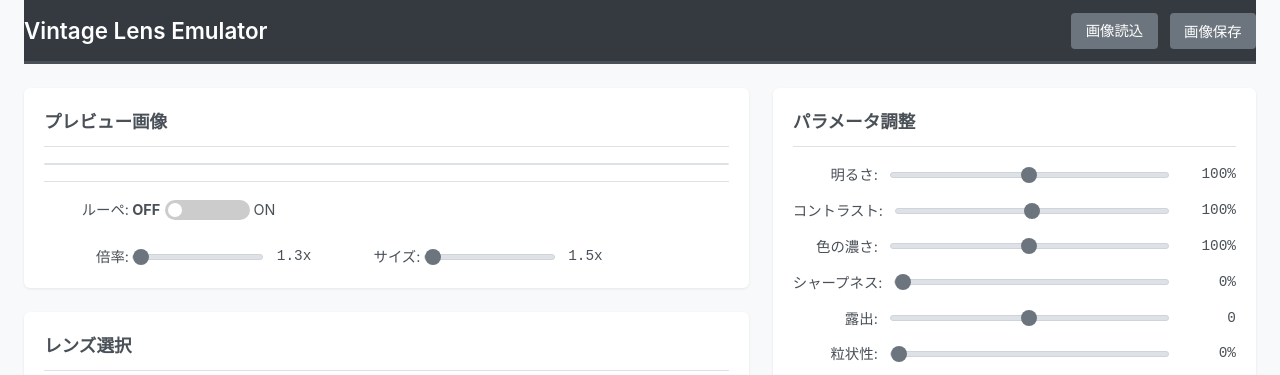
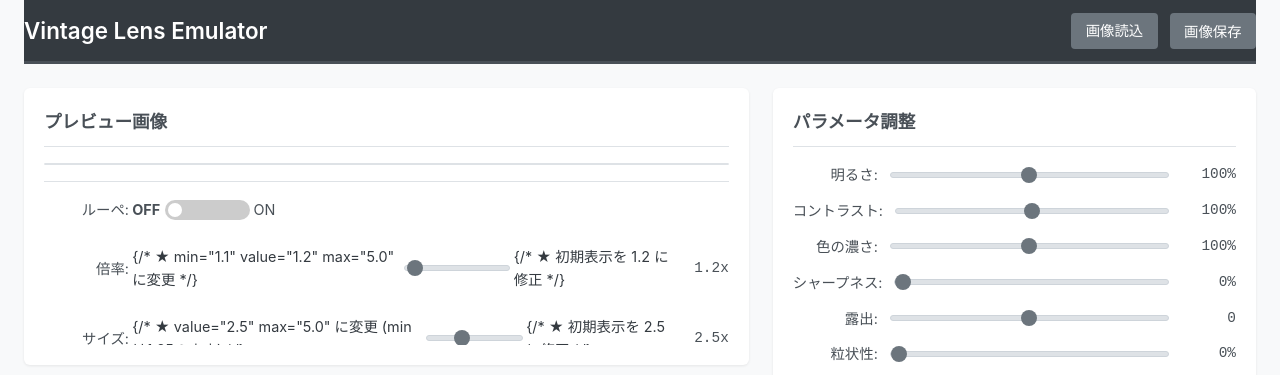
Before and after one commit to walhalax/VintageLensEmulator, a plain HTML site: page index.html in a window 1280 px wide. Shown: the top 375 px of the page. Drawn offline with Linux system fonts and the light colour scheme.

Commit message:
Adjust loupe zoom/size initial values and range

```diff
--- a/index.html
+++ b/index.html
@@ -38,13 +38,17 @@
                     <div class="loupe-drawer-content">
                         <div class="control-group">
                             <label for="loupe-zoom">倍率:</label>
-                            <input type="range" id="loupe-zoom" name="loupe-zoom" min="1.25" max="7" value="1.25" step="0.1">
-                            <span class="value-display"><span id="loupe-zoom-value">1.25</span>x</span>
+                            {/* ★ min="1.1" value="1.2" max="5.0" に変更 */}
+                            <input type="range" id="loupe-zoom" name="loupe-zoom" min="1.1" max="5.0" value="1.2" step="0.1">
+                            {/* ★ 初期表示を 1.2 に修正 */}
+                            <span class="value-display"><span id="loupe-zoom-value">1.2</span>x</span>
                         </div>
                         <div class="control-group">
                             <label for="loupe-size-factor">サイズ:</label>
-                            <input type="range" id="loupe-size-factor" name="loupe-size-factor" min="1.5" max="3" value="1.5" step="0.1">
-                            <span class="value-display"><span id="loupe-size-value">1.5</span>x</span>
+                            {/* ★ value="2.5" max="5.0" に変更 (minは1.25のまま) */}
+                            <input type="range" id="loupe-size-factor" name="loupe-size-factor" min="1.25" max="5.0" value="2.5" step="0.1">
+                            {/* ★ 初期表示を 2.5 に修正 */}
+                            <span class="value-display"><span id="loupe-size-value">2.5</span>x</span>
                         </div>
                     </div>
                 </div>
--- a/js/main.js
+++ b/js/main.js
@@ -44,8 +44,8 @@ document.addEventListener('DOMContentLoaded', () => {
         exposure: 0, grain: 0, temperature: 6500, tint: 0, mist: 0,
     };
     let isLoupeEnabled = false;
-    let zoomFactor = 1.25; // ★ 初期値を 1.25 に変更
-    let loupeSizeFactor = 1.5; // ★ 初期値を 1.5 に戻す
+    let zoomFactor = 1.2; // ★ 初期値を 1.2 に変更
+    let loupeSizeFactor = 2.5; // ★ 初期値を 2.5 に変更
     let baseLoupeSize = 0;
     let loupeSize = 0;
     let loupeTimer = null;
@@ -746,7 +746,7 @@ document.addEventListener('DOMContentLoaded', () => {
         // ★ ルーペ初期値をHTMLから取得するように修正
         zoomFactor = parseFloat(loupeZoomSlider.value); // ★ 修正: zoomFactor もHTMLから取得
         loupeZoomValueSpan.textContent = zoomFactor.toFixed(1);
-        loupeSizeFactor = parseFloat(loupeSizeSlider.value);
+        loupeSizeFactor = parseFloat(loupeSizeSlider.value); // ★ 修正: loupeSizeFactor もHTMLから取得
         loupeSizeValueSpan.textContent = loupeSizeFactor.toFixed(1);
 
         // スライダー/トグルの初期値をadjustmentsオブジェクトとUIに反映
```
